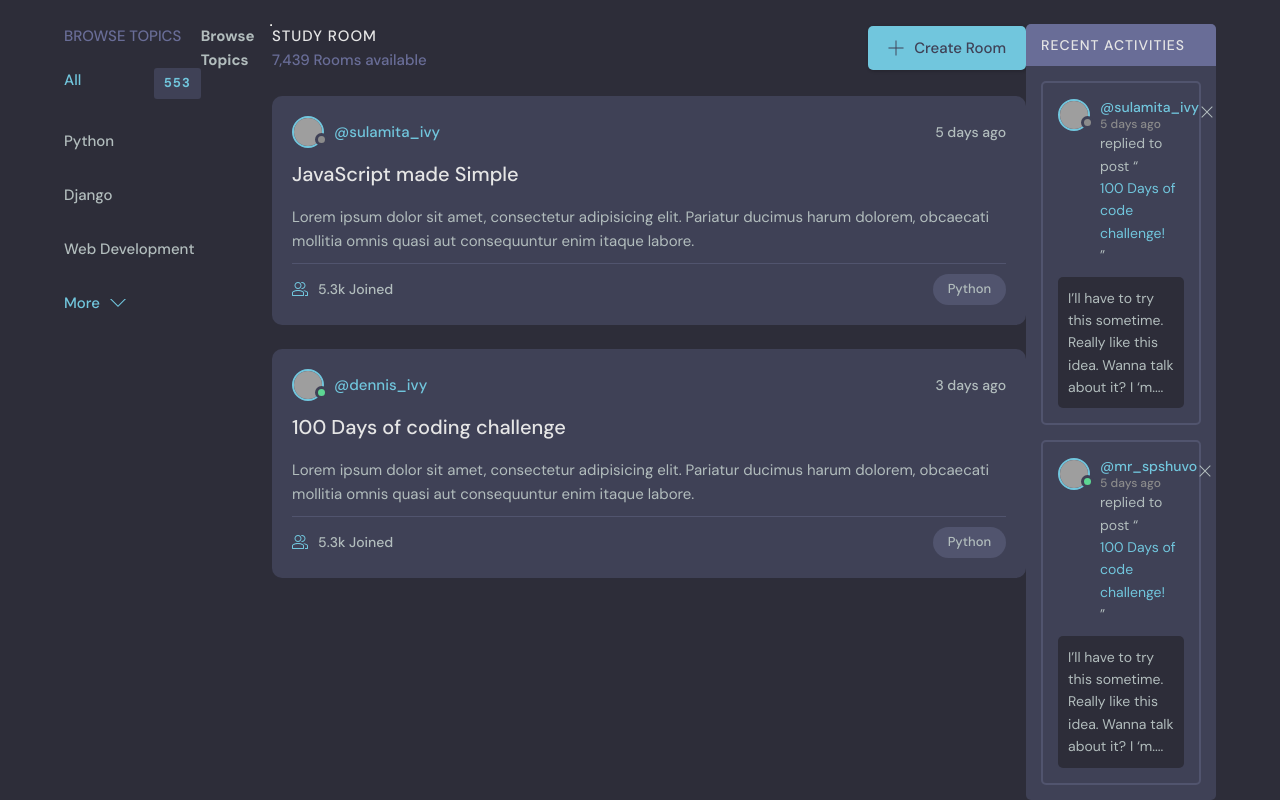
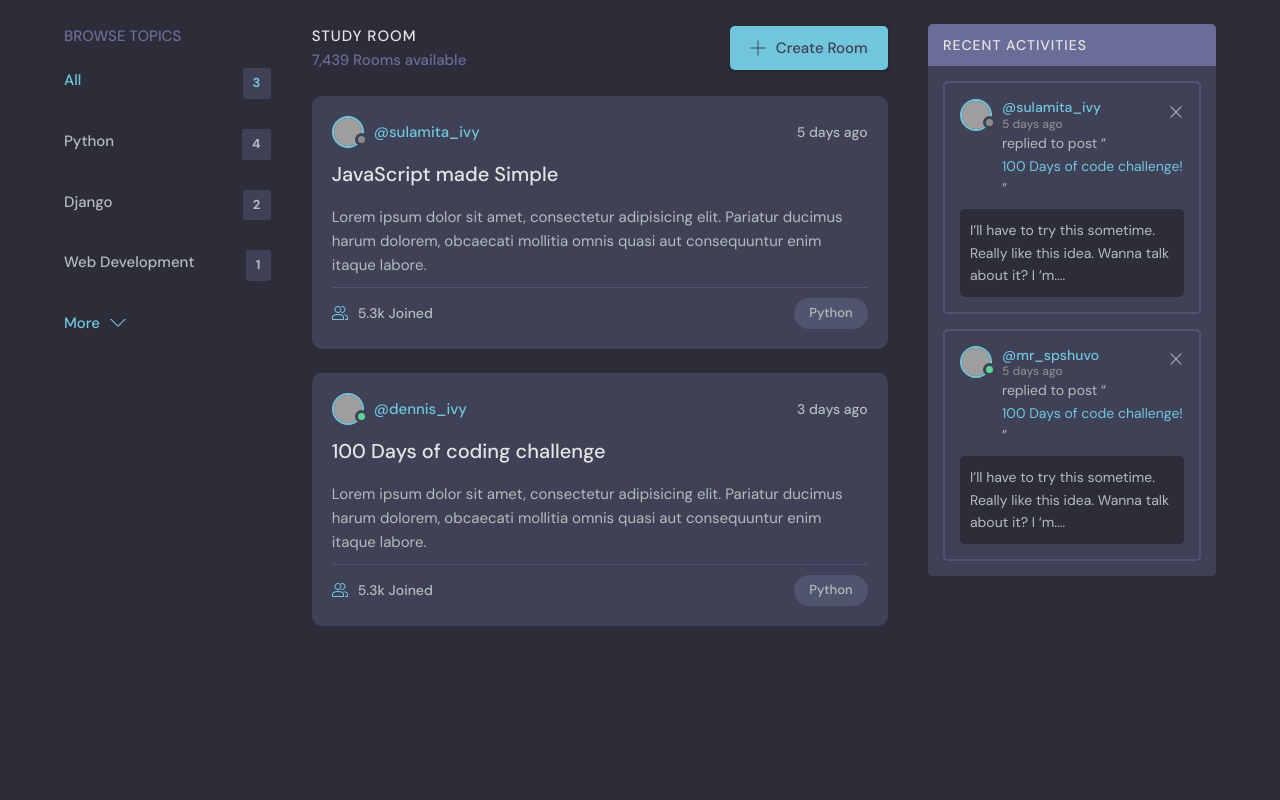
Before and after one commit to Manuel-heav/django_course, a Django app: page / in a window 1280 px wide. Shown: the part 76-876 px from the top of the page. After the commit the page ends 702 px from the top, so only its background shows below. Run offline with Django 4.2, Linux system fonts and the light colour scheme; data comes from the database, SQL or seed files in the repository; both versions use the stored data as it was after the commit; grey boxes are pictures that could not be loaded.

Commit message:
theme installation

```diff
--- a/studybud/base/templates/base/topics_component.html
+++ b/studybud/base/templates/base/topics_component.html
@@ -4,11 +4,15 @@
   </div>
   <ul class="topics__list">
     <li>
-      <a href="{%url 'home'%}" class="active">All <span>553</span></a>
+      <a href="{%url 'home'%}" class="active"
+        >All <span>{{topics.count}}</span></a
+      >
     </li>
     {% for topic in topics%}
     <li>
-      <a href="{%url 'home'%}?q={{topic.name}}">{{topic.name}}</a>
+      <a href="{%url 'home'%}?q={{topic.name}}" b
+        >{{topic.name}} <span>{{topic.room_set.all.count}}</span></a
+      >
     </li>
     {%endfor%}
   </ul>
@@ -26,6 +30,3 @@
     </svg>
   </a>
 </div>
-
-<h3>Browse Topics</h3>
-<hr />
```
Also changed, not shown: studybud/db.sqlite3.
